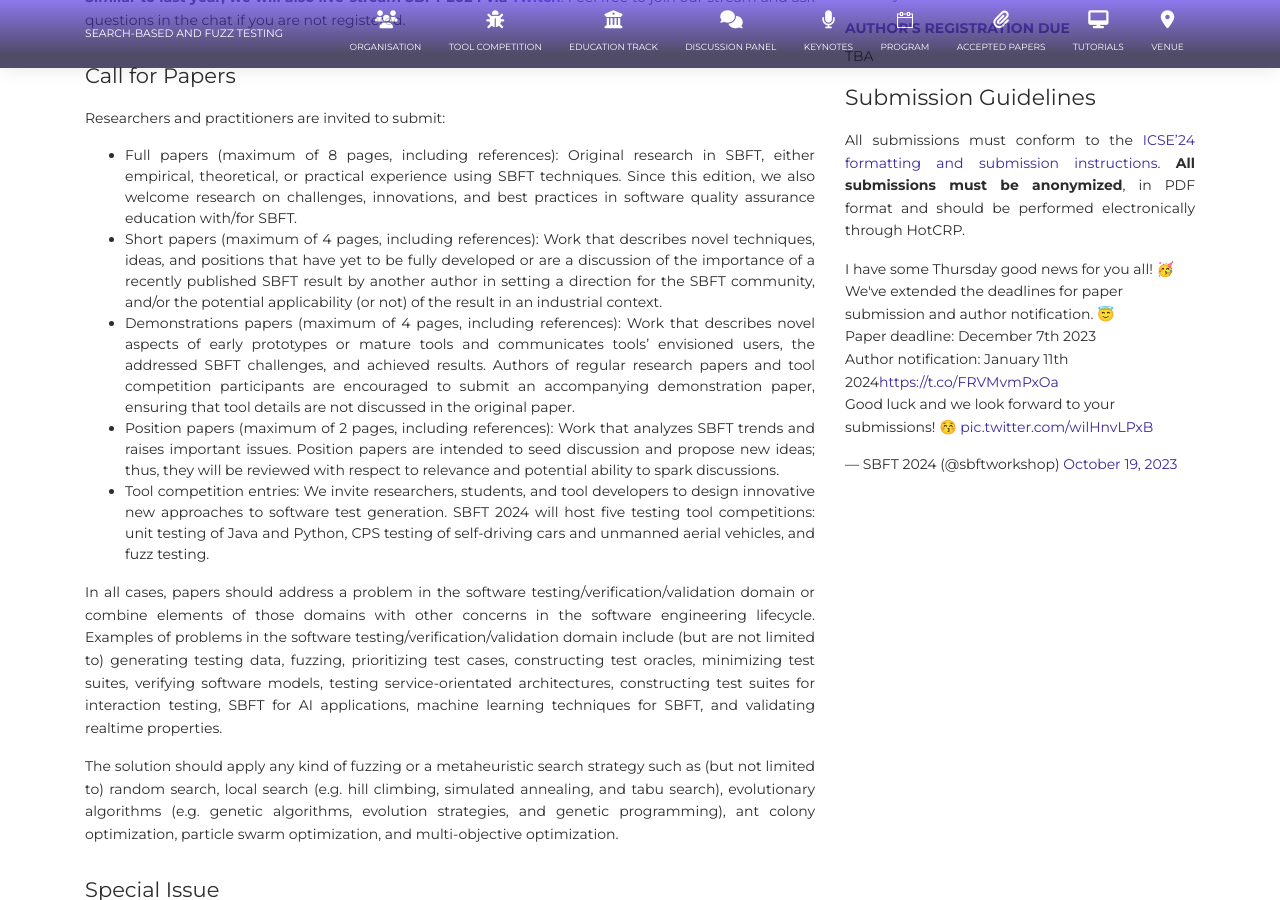
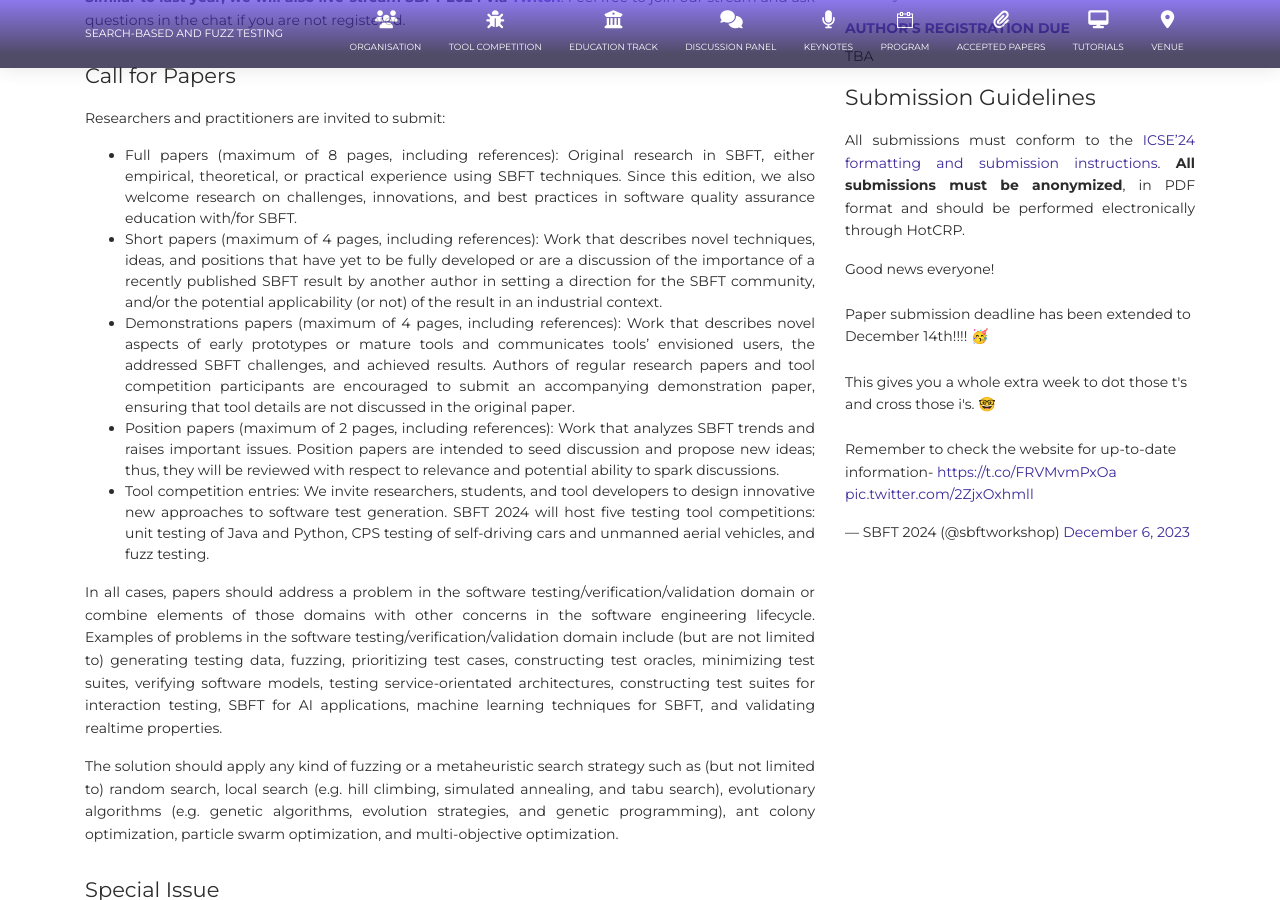
Before and after one commit to sbft24/sbft24.github.io, a Jekyll site: the page built from index.html, in a window 1280 px wide and 900 px high, scrolled down 1005 px. Built offline with Jekyll 4.4.1, drawn with Linux system fonts in a browser that asks for light colours; nearby versions of some CDN libraries; comment, search, counter and statistics services are not loaded.

Commit message:
Updating twitter information for main page

```diff
--- a/_includes/sidebar.html
+++ b/_includes/sidebar.html
@@ -30,5 +30,5 @@
         format and should be performed electronically through HotCRP.</p>
     <!-- <p><a href="#" target="_blank">TBA</a></p> -->
     <!-- https://publish.twitter.com/ - Generate the code for a new embedded tweet and replace below when we have something to share. -->
-    <blockquote class="twitter-tweet"><p lang="en" dir="ltr">I have some Thursday good news for you all! 🥳<br>We&#39;ve extended the deadlines for paper submission and author notification. 😇<br>Paper deadline: December 7th 2023<br>Author notification: January 11th 2024<a href="https://t.co/FRVMvmPxOa">https://t.co/FRVMvmPxOa</a><br>Good luck and we look forward to your submissions! 😚 <a href="https://t.co/wilHnvLPxB">pic.twitter.com/wilHnvLPxB</a></p>&mdash; SBFT 2024 (@sbftworkshop) <a href="https://twitter.com/sbftworkshop/status/1714935404082630790?ref_src=twsrc%5Etfw">October 19, 2023</a></blockquote> <script async src="https://platform.twitter.com/widgets.js" charset="utf-8"></script>
+    <blockquote class="twitter-tweet"><p lang="en" dir="ltr">Good news everyone!<br><br>Paper submission deadline has been extended to December 14th!!!! 🥳<br><br>This gives you a whole extra week to dot those t&#39;s and cross those i&#39;s. 🤓<br><br>Remember to check the website for up-to-date information- <a href="https://t.co/FRVMvmPxOa">https://t.co/FRVMvmPxOa</a> <a href="https://t.co/2ZjxOxhmll">pic.twitter.com/2ZjxOxhmll</a></p>&mdash; SBFT 2024 (@sbftworkshop) <a href="https://twitter.com/sbftworkshop/status/1732453964623294903?ref_src=twsrc%5Etfw">December 6, 2023</a></blockquote> <script async src="https://platform.twitter.com/widgets.js" charset="utf-8"></script>
 </div>
```
